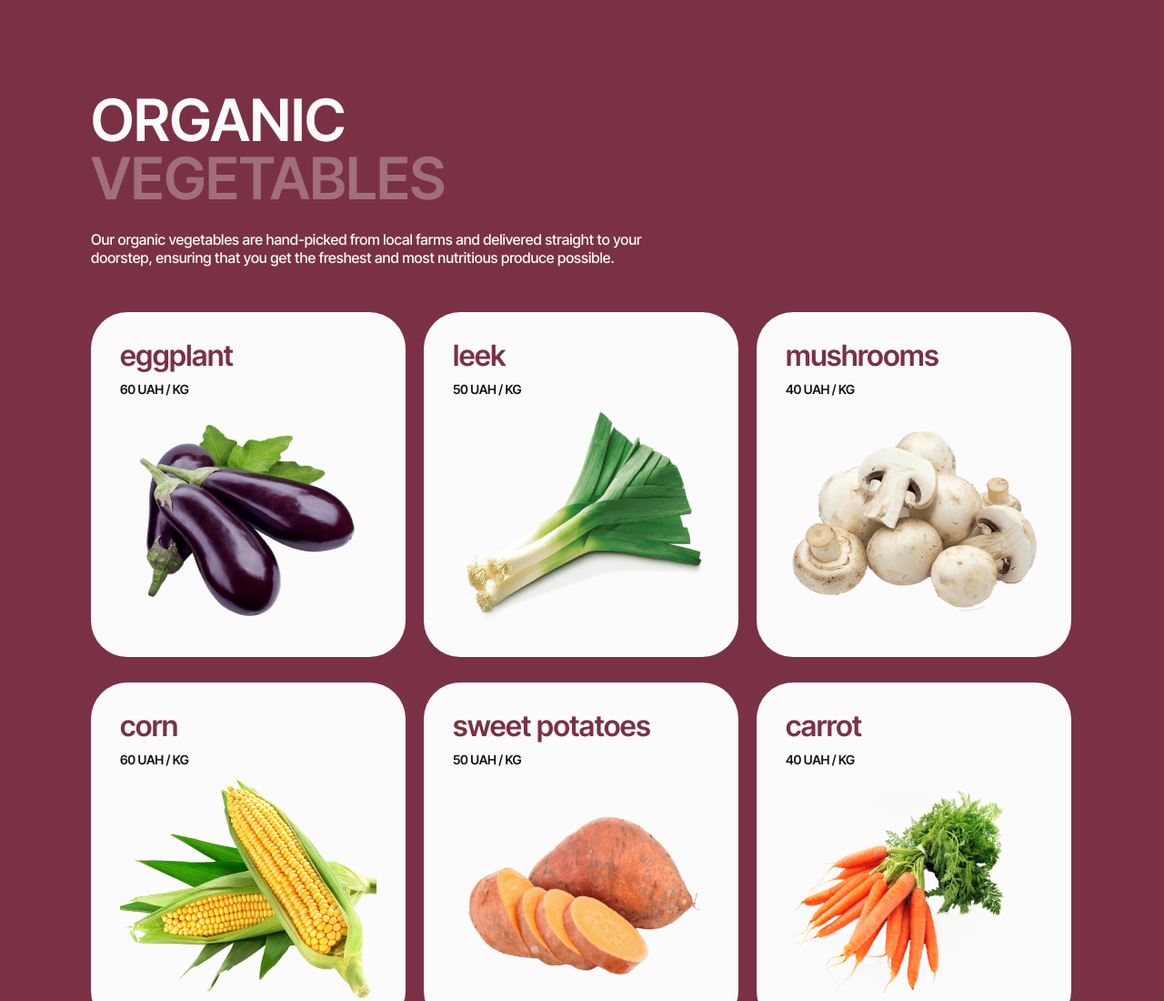
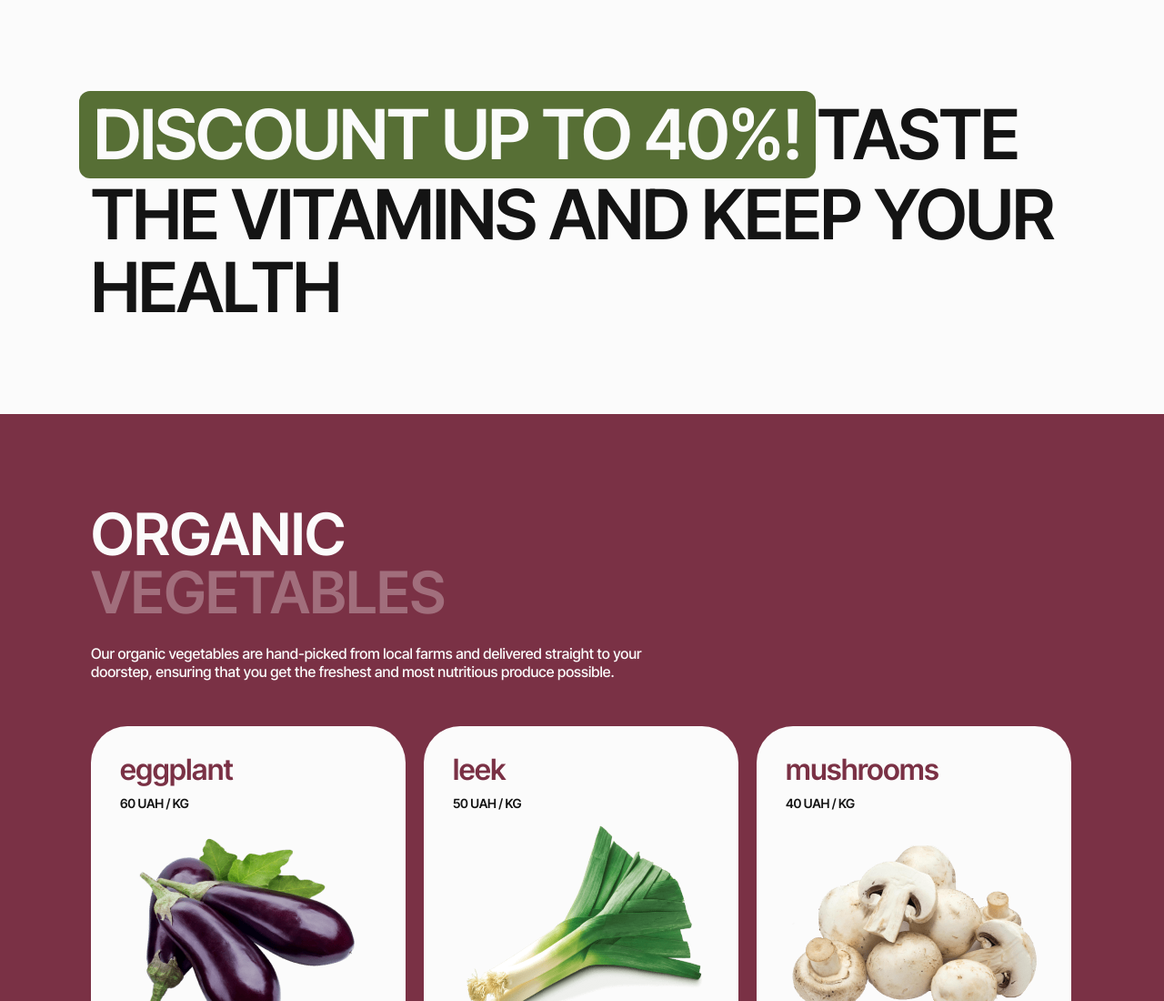
Before and after one commit to PrysiazhnaIra/VegetableStore, a plain HTML site: page index.html in a window 1280 px wide. Shown: the top 1100 px of the page at 91% size. Drawn offline with nearby package versions, Linux system fonts and the light colour scheme.

Commit message:
adapted section advertisement

```diff
--- a/css/styles.css
+++ b/css/styles.css
@@ -1,3 +1,87 @@
+/* advertisement */
+
+.visually-hidden {
+  position: absolute;
+  width: 1px;
+  height: 1px;
+  margin: -1px;
+  border: 0;
+  padding: 0;
+  white-space: nowrap;
+  clip-path: inset(100%);
+  clip: rect(0 0 0 0);
+  overflow: hidden;
+}
+
+.advertisement {
+  background-color: #fbfbfb;
+  padding: 80px 0;
+}
+
+.advertisement-text {
+  color: #141414;
+  font-size: 48px;
+  font-weight: 600;
+  line-height: 1.04;
+  letter-spacing: -0.02em;
+  text-transform: uppercase;
+}
+
+.advertisement-text span {
+  display: block;
+  color: #fbfbfb;
+  background-color: #576f35;
+  border-radius: 12px;
+  margin: 0 -10px;
+  padding: 3px 10px;
+  transition: border 250ms cubic-bezier(0.4, 0, 0.2, 1);
+  animation: flash 2s ease-out forwards;
+}
+
+@keyframes flash {
+  0%,
+  50%,
+  100% {
+    opacity: 1;
+  }
+  25%,
+  75% {
+    opacity: 0;
+  }
+}
+
+.advertisement-text span:hover,
+.advertisement-text span:focus {
+  background-color: #7a3145;
+}
+
+@media screen and (min-width: 768px) {
+  .advertisement {
+    padding: 100px 0;
+  }
+
+  .advertisement-text {
+    font-size: 64px;
+    line-height: 1.09;
+  }
+
+  .advertisement-text span {
+    padding: 8px 16px;
+  }
+}
+
+@media screen and (min-width: 1280px) {
+  .advertisement-text {
+    font-size: 76px;
+    line-height: 1.05;
+  }
+
+  .advertisement-text span {
+    margin: 0 -13px;
+    display: inline-block;
+  }
+}
+
 /* vegetables */
 
 .vegetables {
@@ -436,6 +520,7 @@
   line-height: 1.29;
   letter-spacing: -0.02em;
   text-transform: uppercase;
+  transition: border 250ms cubic-bezier(0.4, 0, 0.2, 1);
 }
 
 .form-send-btn-your-order:hover,
@@ -634,6 +719,7 @@
 .footer-logo-icon1,
 .footer-logo-icon2 {
   fill: #fbfbfb;
+  transition: fill 250ms cubic-bezier(0.4, 0, 0.2, 1);
 }
 
 .footer-logo-icon1:hover,
@@ -669,6 +755,7 @@
   font-weight: 600;
   line-height: 1;
   letter-spacing: -0.02em;
+  transition: color 250ms cubic-bezier(0.4, 0, 0.2, 1);
 }
 
 .footer-anchor-link:hover,
@@ -702,6 +789,7 @@
   font-weight: 600;
   line-height: 1.29;
   letter-spacing: -0.02em;
+  transition: color 250ms cubic-bezier(0.4, 0, 0.2, 1);
 }
 
 .footer-contacts-link:hover,
@@ -723,6 +811,7 @@
 }
 
 .footer-privacy-cookie-inf-item {
+  transition: color 250ms cubic-bezier(0.4, 0, 0.2, 1);
 }
 
 .footer-privacy-cookie-inf-link:hover,
--- a/index.html
+++ b/index.html
@@ -21,6 +21,16 @@
     <!-- header -->
     <header></header>
     <main>
+      <!-- advertisement -->
+      <section class="advertisement">
+        <div class="container">
+          <h2 class="visually-hidden">Advertisement</h2>
+          <p class="advertisement-text">
+            <span>Discount up to 40%!</span> Taste the vitamins and keep your
+            health
+          </p>
+        </div>
+      </section>
       <!-- vegetables -->
       <section id="vegetables" class="vegetables">
         <div class="container">
```
